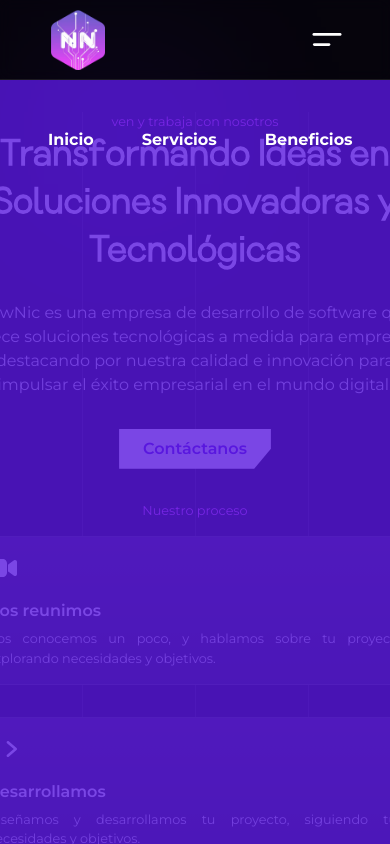
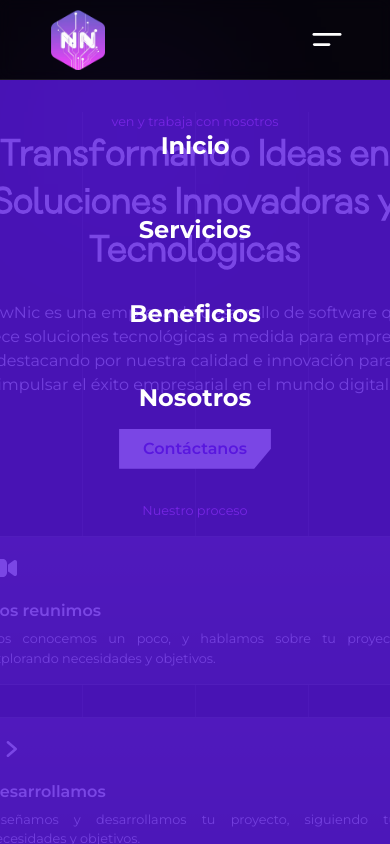
Before and after one commit to francisco-JGC/newnic.tech, a Next.js app: page / in a window 390 px wide. Shown: the top 844 px of the page. Built offline with nearby package versions, Linux system fonts and the light colour scheme.

Commit message:
feat: Add responsive design for mobile navigation menu

```diff
--- a/src/components/Navigation/index.scss
+++ b/src/components/Navigation/index.scss
@@ -14,3 +14,30 @@
     color: #09f;
   }
 }
+
+@media only screen and (max-width: 800px) {
+  .navigation-menu {
+    &-list {
+      flex-direction: column;
+
+      li {
+        animation: fadeIn 0.5s ease forwards;
+        a {
+          display: block;
+          font-size: 1.5rem;
+        }
+      }
+    }
+  }
+}
+
+@keyframes fadeIn {
+  from {
+    opacity: 0;
+    transform: translateY(-50px);
+  }
+  to {
+    opacity: 1;
+    transform: translateY(0);
+  }
+}
```
